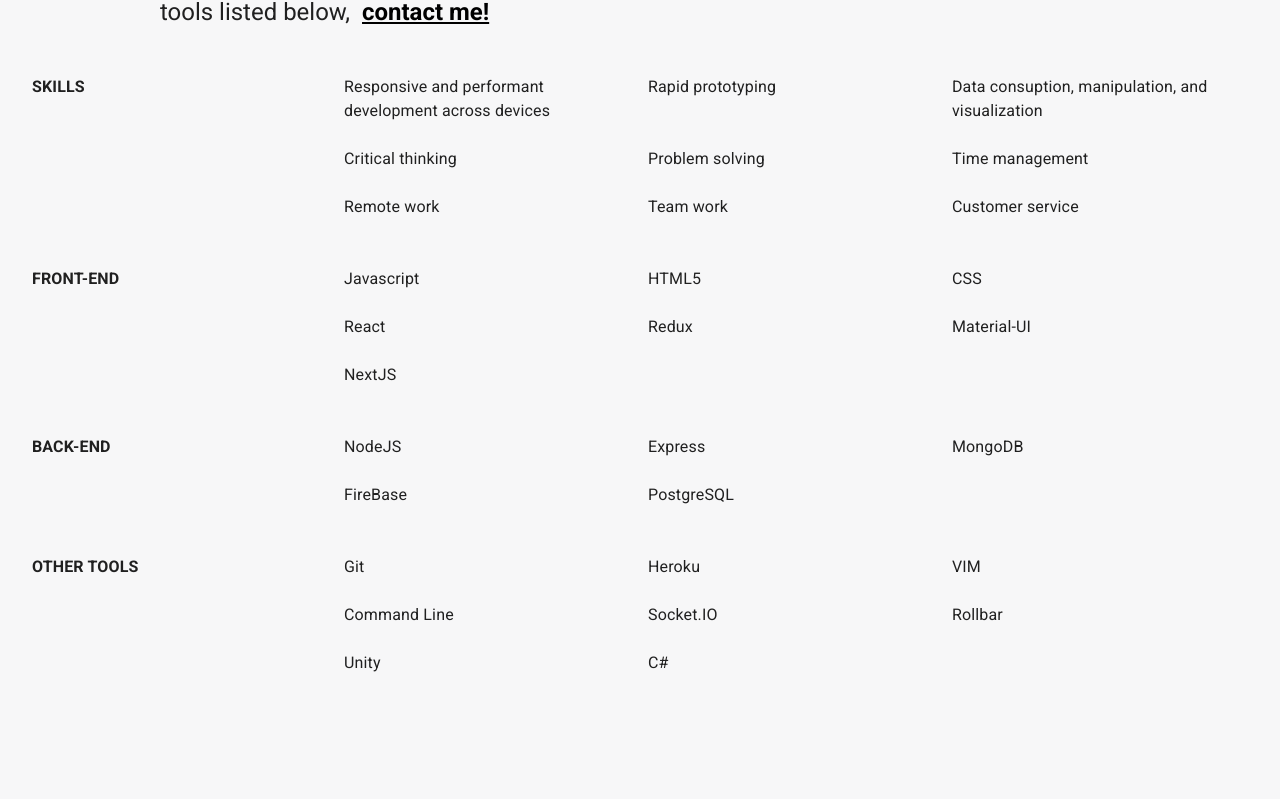
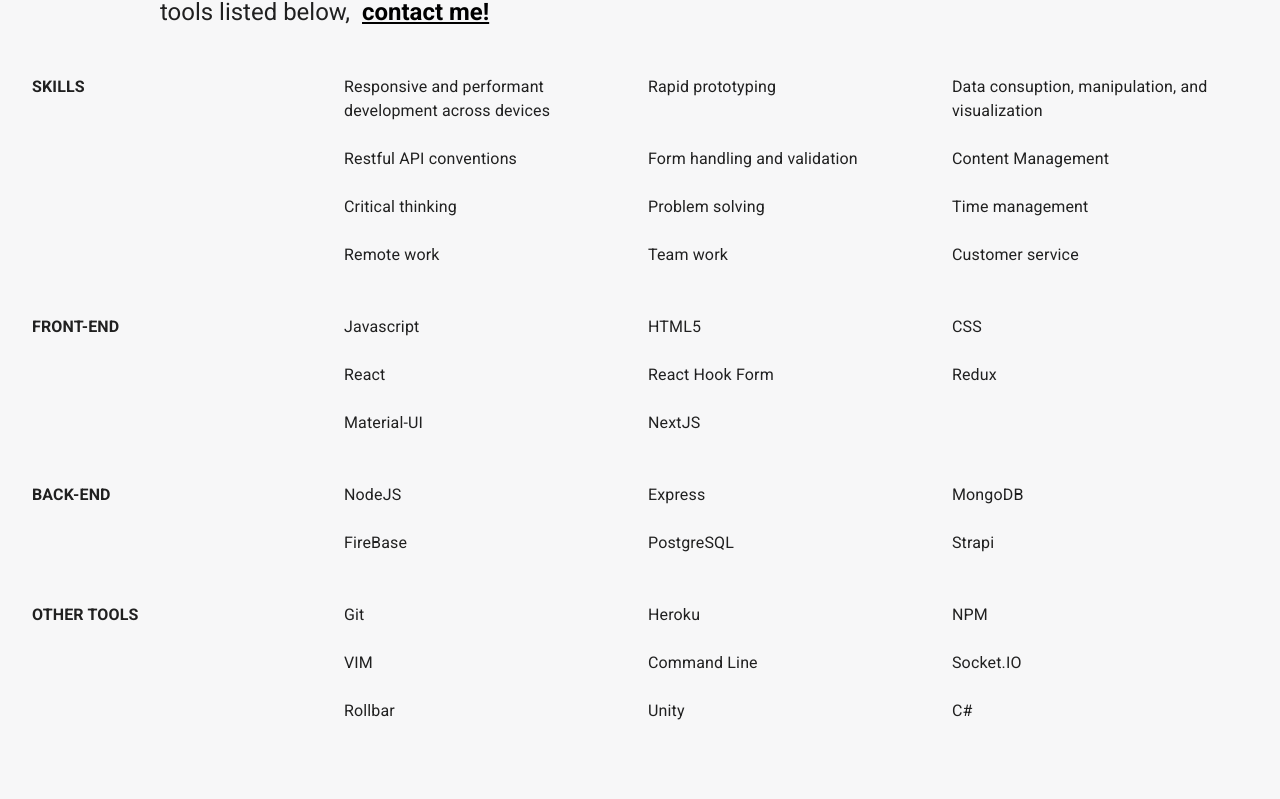
Before and after one commit to JSONJuggler/portfolio, a Next.js app: page /about in a window 1280 px wide. Shown: the part 748-1547 px from the top of the page. Built offline with nearby package versions, Linux system fonts and the light colour scheme.

Commit message:
updating skills/about section

```diff
--- a/pages/about.js
+++ b/pages/about.js
@@ -115,6 +115,19 @@
                   </Typography>
                 </Grid>
                 <Grid item className={classes.gridEntry} xs={6} md={4}>
+                  <Typography variant="body1">
+                    Restful API conventions
+                  </Typography>
+                </Grid>
+                <Grid item className={classes.gridEntry} xs={6} md={4}>
+                  <Typography variant="body1">
+                    Form handling and validation
+                  </Typography>
+                </Grid>
+                <Grid item className={classes.gridEntry} xs={6} md={4}>
+                  <Typography variant="body1">Content Management</Typography>
+                </Grid>
+                <Grid item className={classes.gridEntry} xs={6} md={4}>
                   <Typography variant="body1">Critical thinking</Typography>
                 </Grid>
                 <Grid item className={classes.gridEntry} xs={6} md={4}>
@@ -154,6 +167,9 @@
                   <Typography variant="body1">React</Typography>
                 </Grid>
                 <Grid item className={classes.gridEntry} xs={6} md={4}>
+                  <Typography variant="body1">React Hook Form</Typography>
+                </Grid>
+                <Grid item className={classes.gridEntry} xs={6} md={4}>
                   <Typography variant="body1">Redux</Typography>
                 </Grid>
                 <Grid item className={classes.gridEntry} xs={6} md={4}>
@@ -186,6 +202,9 @@
                 <Grid item className={classes.gridEntry} xs={6} md={4}>
                   <Typography variant="body1">PostgreSQL</Typography>
                 </Grid>
+                <Grid item className={classes.gridEntry} xs={6} md={4}>
+                  <Typography variant="body1">Strapi</Typography>
+                </Grid>
               </Grid>
             </Grid>
             <Grid container className={classes.gridContainer}>
@@ -200,6 +219,9 @@
                 </Grid>
                 <Grid item className={classes.gridEntry} xs={6} md={4}>
                   <Typography variant="body1">Heroku</Typography>
+                </Grid>
+                <Grid item className={classes.gridEntry} xs={6} md={4}>
+                  <Typography variant="body1">NPM</Typography>
                 </Grid>
                 <Grid item className={classes.gridEntry} xs={6} md={4}>
                   <Typography variant="body1">VIM</Typography>
```
